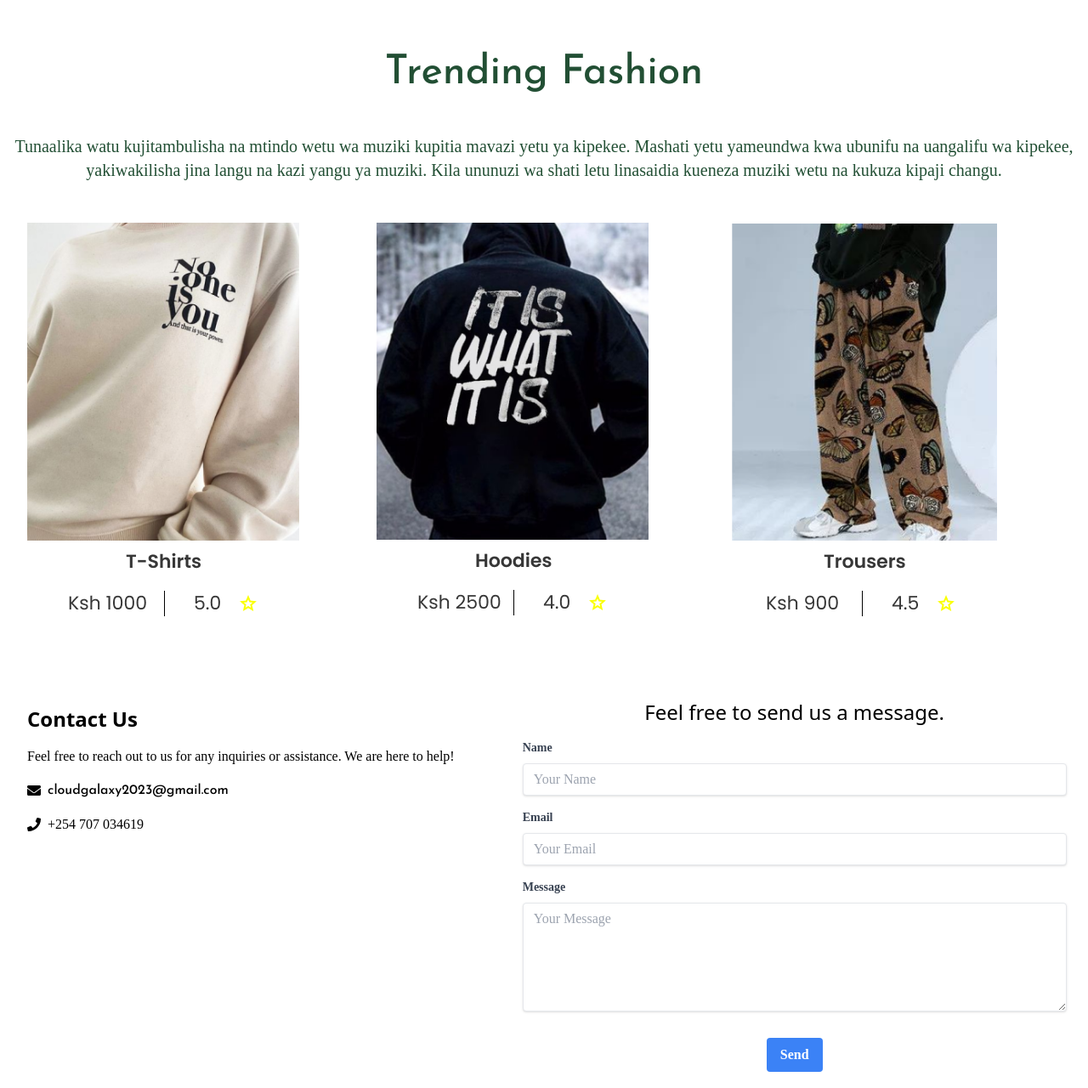
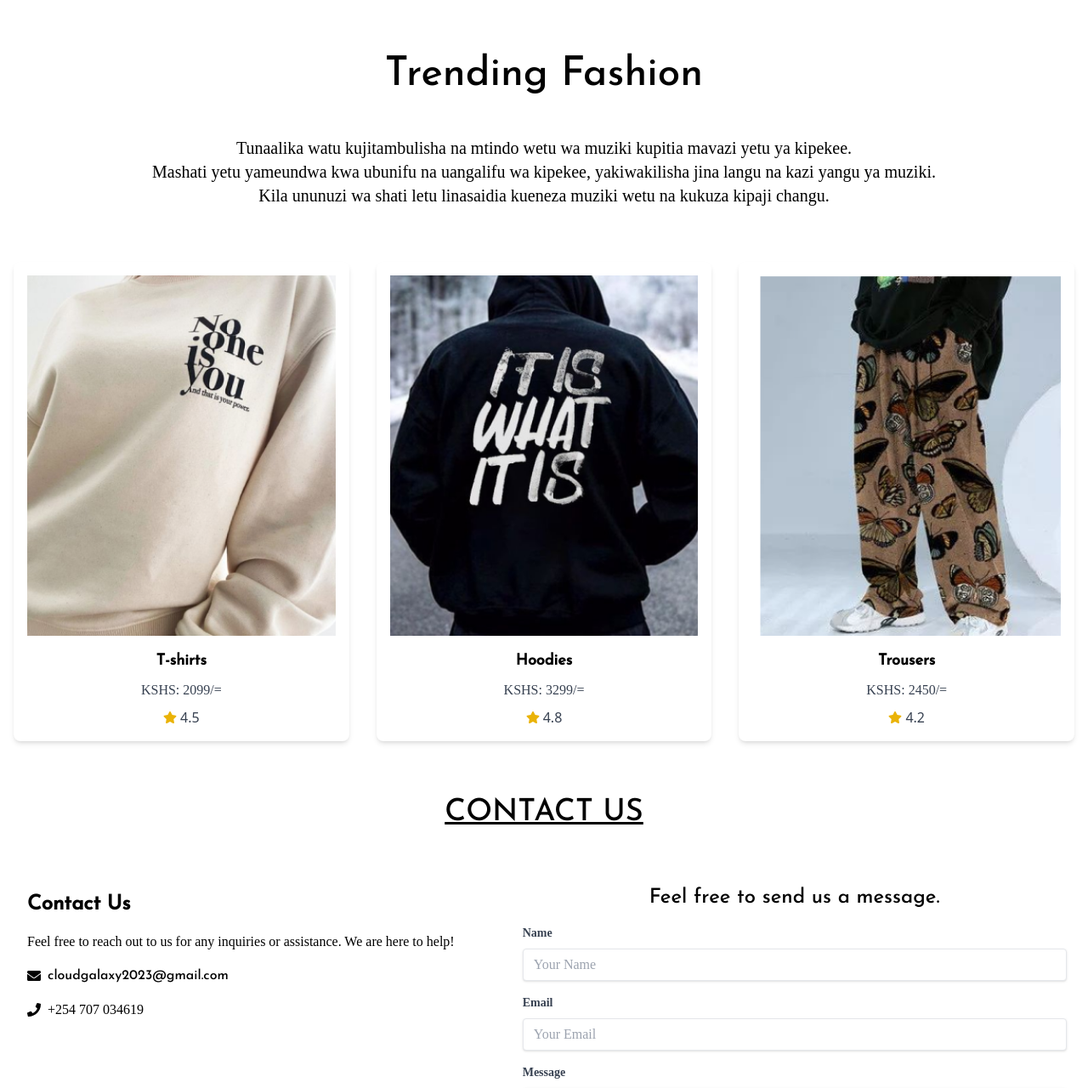
Before and after one commit to Sammienator/ramaa, a React (Create React App) app: page / in a window 1280 px wide. Shown: the part 1489-2769 px from the top of the page at 85% size. Built offline with nearby package versions, Linux system fonts and the light colour scheme; a web font is replaced by a local one.

Commit message:
changes to gallery/pricing section

```diff
--- a/src/App.css
+++ b/src/App.css
@@ -1,9 +1,9 @@
 
 
-h1,nav{
+h1,nav,h2{
   font-family: 'Josefin Sans', sans-serif;
 }
-p, button, form{
+p, button, form {
   font-family: 'Fauna One', serif;
 }
 
--- a/src/App.js
+++ b/src/App.js
@@ -5,8 +5,9 @@ import Hero from './components/Hero';
 import Navbar from './components/Navbar';
 import About from './components/About';
 import Footer from './components/Footer';
-import Gallery from './components/Gallery';
+
 import ContactSection from './components/ContactSection';
+import PricingSection from './components/PricingSection';
 
 
 function App() {
@@ -15,9 +16,8 @@ function App() {
     <Navbar/>
     <Hero/>
     <About/>
-    <Gallery/>
 
-
+    <PricingSection/>
     <ContactSection/>
     <Footer/>
 
--- a/src/components/Contact.js
+++ /dev/null
@@ -1,69 +0,0 @@
-import React from 'react';
-import { FaEnvelope, FaPhone } from 'react-icons/fa';
-
-const Contact = () => {
-  return (
-    <section className="flex justify-center items-center mt-10">
-      <div className="w-1/2 p-8">
-        <h2 className="text-2xl font-bold mb-4">Contact Us</h2>
-        <p className="mb-4">
-          Feel free to reach out to us for any inquiries or assistance. We are
-          here to help!
-        </p>
-        <h1 className="flex items-center mb-4">
-          <FaEnvelope className="mr-2" />
-          <span>cloudgalaxy2023@gmail.com</span>
-        </h1>
-        <p className="flex items-center">
-          <FaPhone className="mr-2" />
-          <span>+254 707 034619</span>
-        </p>
-      </div>
-      <div className="w-1/2 p-8">
-        <h1 className="text-2xl font-bold mb-4 underline">Send us a Message.</h1>
-        <form>
-          <div className="mb-4">
-            <label htmlFor="name" className="block mb-2">
-              Name
-            </label>
-            <input
-              type="text"
-              id="name"
-              className="w-full border p-2"
-              placeholder="Your Name"
-            />
-          </div>
-          <div className="mb-4">
-            <label htmlFor="email" className="block mb-2">
-              Email
-            </label>
-            <input
-              type="email"
-              id="email"
-              className="w-full border p-2"
-              placeholder="Your Email"
-            />
-          </div>
-          <div className="mb-4">
-            <label htmlFor="message" className="block mb-2">
-              Message
-            </label>
-            <textarea
-              id="message"
-              className="w-full border p-2 h-32"
-              placeholder="Your Message"
-            ></textarea>
-          </div>
-          <button
-            type="submit"
-            className="px-4 py-2 bg-yellow-600 text-white rounded hover:bg-blue-700"
-          >
-            Send
-          </button>
-        </form>
-      </div>
-    </section>
-  );
-};
-
-export default Contact;
--- a/src/components/ContactSection.js
+++ b/src/components/ContactSection.js
@@ -3,10 +3,17 @@ import { FaEnvelope, FaPhone } from 'react-icons/fa';
 
 const ContactSection = () => {
   return (
-    <div className="container mx-auto flex flex-col md:flex-row py-10">
+
+<>
+
+<h1 className='text-4xl text-center font bold underline mt-12'>  CONTACT US </h1>
+ <div className="container mx-auto flex flex-col md:flex-row  py-10">
+
       {/* Contact Icons */}
       <div className="flex flex-col items-center mb-6 md:mr-6">
+
       <div className="p-8">
+
         <h2 className="text-2xl font-bold mb-4">Contact Us</h2>
         <p className="mb-4">
           Feel free to reach out to us for any inquiries or assistance. We are
@@ -63,7 +70,7 @@ const ContactSection = () => {
           </div>
           <div className="flex justify-center">
             <button
-              className="bg-blue-500 hover:bg-blue-700 text-white font-bold py-2 px-4 rounded focus:outline-none focus:shadow-outline"
+              className="bg-[#191970] hover:bg-gold-500 text-white font-bold py-2 px-4 rounded focus:outline-none focus:shadow-outline"
               type="button"
             >
               Send
@@ -72,6 +79,13 @@ const ContactSection = () => {
         </form>
       </div>
     </div>
+
+
+</>
+
+
+
+
   );
 };
 
--- a/src/components/Footer.js
+++ b/src/components/Footer.js
@@ -23,7 +23,7 @@ const Footer = () => {
                     <span class="mx-1">View Music Video.</span>
                 </button>
 
-                <button class="w-full px-5 py-2 text-sm tracking-wide text-white capitalize transition-colors duration-300 transform bg-blue-600 rounded-md sm:mx-2 sm:order-2 sm:w-auto hover:bg-blue-500 focus:outline-none focus:ring focus:ring-blue-300 focus:ring-opacity-80">Get started</button>
+                <button class="w-full px-5 py-2 text-sm tracking-wide text-white capitalize transition-colors duration-300 transform bg-[#191970] rounded-md sm:mx-2 sm:order-2 sm:w-auto hover:bg-gold-500 focus:outline-none focus:ring focus:ring-blue-300 focus:ring-opacity-80">Get started</button>
             </div>
         </div>
 
--- a/src/components/Gallery.js
+++ /dev/null
@@ -1,50 +0,0 @@
-
-
-import React from 'react';
-import gal1 from "../assets/gal1.png";
-import gal2 from "../assets/gal2.png";
-import gal3 from "../assets/gal3.png";
-import gal4 from "../assets/gal4.png";
-import gal5 from "../assets/gal5.png";
-import gal6 from "../assets/gal6.png";
-
-const Gallery = () => {
-  // Sample data for images and text
-  const items = [
-    {
-      imageSrc: gal1,
-      imageText: gal2,
-    },
-    {
-      imageSrc: gal3,
-      imageText: gal4,
-    },
-    {
-      imageSrc: gal5,
-      imageText: gal6,
-    },
-
-  ];
-
-  return (
-    <>
-    <div className='  pb-8' >
-    <h1 className='text-center  pt-24 text-[#224F34] text-5xl'> Trending Fashion</h1>
-     <p className='text-center text-xl  text-[#224F34] mt-12 mb-12'> Tunaalika watu kujitambulisha na mtindo wetu wa muziki kupitia mavazi yetu ya kipekee. Mashati yetu yameundwa kwa ubunifu na uangalifu wa kipekee, yakiwakilisha jina langu na kazi yangu ya muziki. Kila ununuzi wa shati letu linasaidia kueneza muziki wetu na kukuza kipaji changu. </p>
-    <div className="ml-8 mr-8 mt-4 grid grid-cols-3 gap-4 ">
-      {items.map((item, index) => (
-        <div key={index} className="text-center">
-          <img src={item.imageSrc} alt={`Item ${index + 1}`} className="w-80 mb-2" />
-          <p className="text-sm ml-12 "> <img src={item.imageText} alt='#'/> </p>
-        </div>
-      ))}
-    </div>
-
-
-    </div>
-
-    </>
-  );
-};
-
-export default Gallery;
--- a/src/components/Hero.js
+++ b/src/components/Hero.js
@@ -1,5 +1,5 @@
 import React from 'react';
-import rama5 from "../assets/rama5.jpeg"
+import rama from "../assets/rama.jpeg"
 
 const Hero = () => {
   return (
@@ -14,13 +14,13 @@ const Hero = () => {
          <p id='para' class="text-xl mt-4">Karibu kuwa wa kwanza kuiona video yangu mpya ya muziki itakayotoka mwezi wa Oktoba! <br/> Nimeandaa kitu cha kipekee kabisa kwa ajili yako. <hr/> <b> "Utapata mchanganyiko wa sauti tamu, muziki wa kuvutia na picha zenye nguvu. <br/> Jiandae kusafiri katika ulimwengu wa muziki wenye kuburudisha na kusisimua!" </b> </p>
          <div class="my-5 h-16">
             <button class="shadow-md font-medium py-2 px-4 text-yellow-100
-               cursor-pointer bg-yellow-600 hover:bg-yellow-500 rounded text-lg text-center ml-20 w-48">Join us now</button>
+               cursor-pointer bg-[#191970] hover:bg-yellow-500 rounded text-lg text-center ml-20 w-48">Join us now</button>
          </div>
       </div>
       <div class="flex md:justify-end w-full md:w-1/2 -mt-5">
          <div class="bg-dots">
             <div class="shadow-2xl max-w-md z-10 rounded-full mt-6 ml-4">
-               <img alt="card img" class="rounded" src={rama5}/>
+               <img alt="card img" class="rounded" src={rama}/>
                <p class="text-2xl p-10 bg-white"> "Najitahidi kuwapa burudani, mziki wa kweli na mafundisho mema!" - Cloud Galaxy. </p>
             </div>
          </div>
--- /dev/null
+++ b/src/components/PricingSection.js
@@ -0,0 +1,64 @@
+import React from 'react';
+import { FaStar } from 'react-icons/fa';
+
+import gal1 from "../assets/gal1.png"
+import gal5 from "../assets/gal5.png"
+import gal3 from "../assets/gal3.png"
+
+
+const pricingData = [
+  {
+    title: 'T-shirts',
+    image: gal1,
+    price: '2099/=',
+    rating: 4.5,
+  },
+  {
+    title: 'Hoodies',
+    image: gal3,
+    price: '3299/=',
+    rating: 4.8,
+  },
+  {
+    title: 'Trousers',
+    image: gal5,
+    price: '2450/=',
+    rating: 4.2,
+  },
+];
+
+const PricingSection = () => {
+  return (
+
+    <>
+
+<div className='container'>
+<h1 className='text-center  pt-24  text-5xl'> Trending Fashion</h1>
+     <p className='text-center text-xl w-half  mt-12 mb-12'> Tunaalika watu kujitambulisha na mtindo wetu wa muziki kupitia mavazi yetu ya kipekee. <br/> Mashati yetu yameundwa kwa ubunifu na uangalifu wa kipekee, yakiwakilisha jina langu na kazi yangu ya muziki.
+     <br/> Kila ununuzi wa shati letu linasaidia kueneza muziki wetu na kukuza kipaji changu. </p>
+
+ </div>
+
+    <div className="container mx-auto flex flex-col md:flex-row justify-center items-center mt-10">
+
+      {pricingData.map((item, index) => (
+        <div
+          key={index}
+          className="max-w-md w-full md:w-1/3 bg-white shadow-md rounded-lg p-4 m-4 text-center"
+        >
+          <img src={item.image} alt={item.title} className="w-full mx-auto mb-4" />
+          <h2 className="text-lg font-bold mb-2">{item.title}</h2>
+          <p className="text-gray-700 text-base mb-2">KSHS: {item.price}</p>
+          <div className="flex items-center justify-center">
+            <FaStar className="text-yellow-500 mr-1" />
+            <span className="text-gray-700">{item.rating}</span>
+          </div>
+        </div>
+      ))}
+    </div>
+    </>
+
+  );
+};
+
+export default PricingSection;
```
Also changed, not shown: src/components/Navbar.js (+4 -12 lines), src/assets/rama.jpeg (added).
